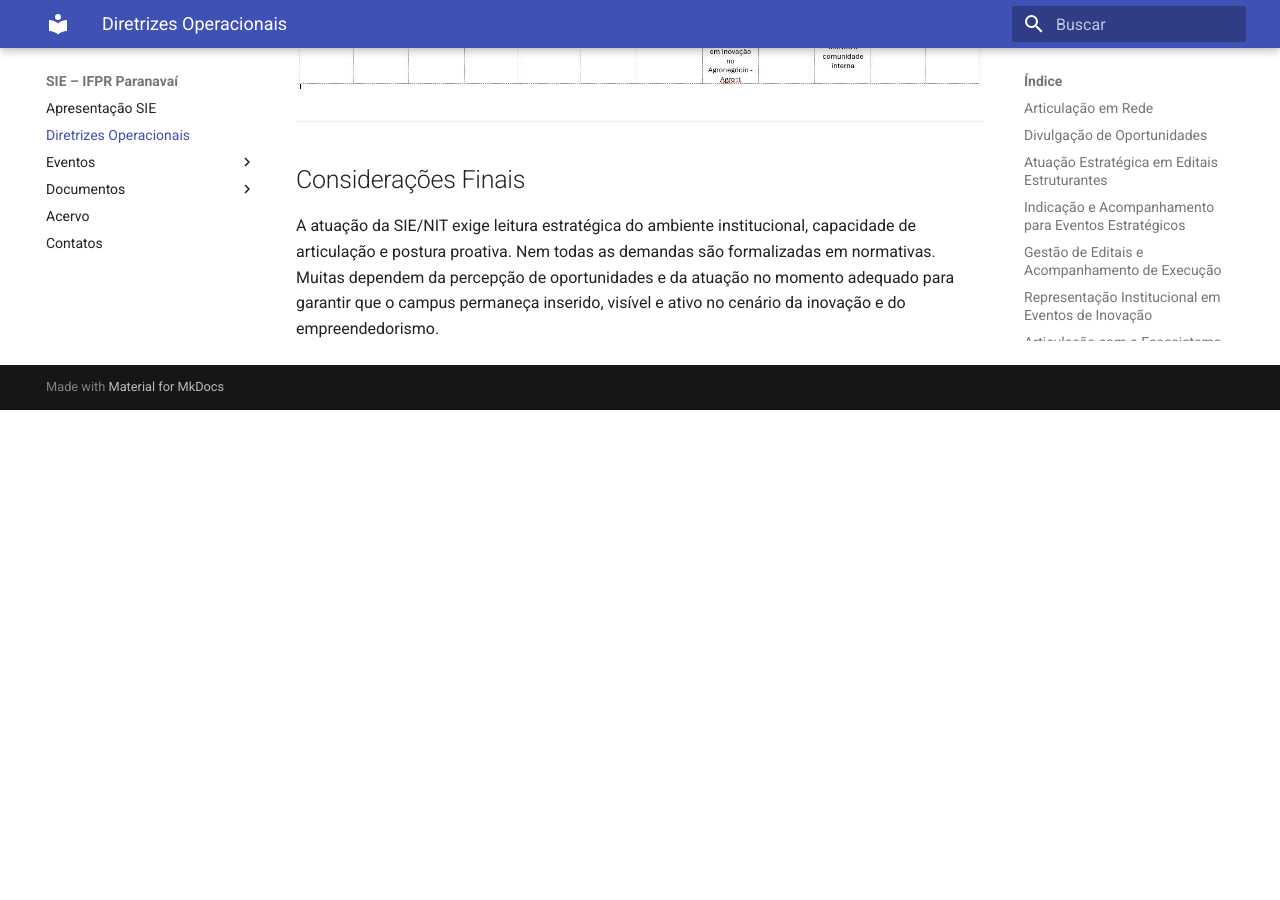
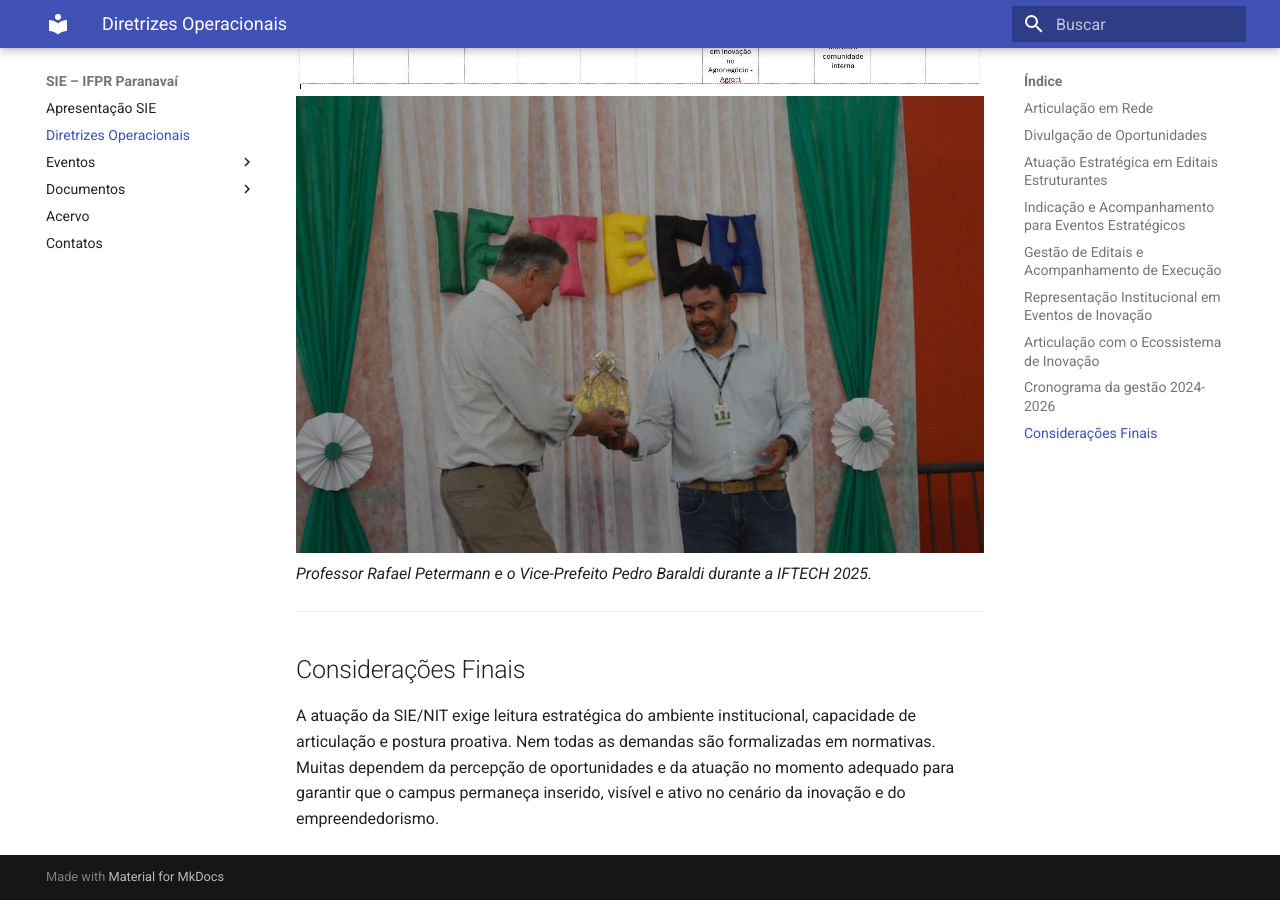
Before and after one commit to ifpr-sie-paranavai/dossie, an MkDocs documentation site: the page built from docs/diretrizes.md, in a window 1280 px wide and 900 px high, scrolled down 4046 px. Built offline with MkDocs 1.6.1 and Material for MkDocs 9.7.7, drawn with Linux system fonts in a browser that asks for light colours; before the commit the page ends 4456 px from its top, so only the background shows below that.

Commit message:
Update diretrizes.md

```diff
--- a/docs/diretrizes.md
+++ b/docs/diretrizes.md
@@ -125,7 +125,8 @@ A atuação deve sempre observar as normativas institucionais e manter alinhamen
 ## Cronograma da gestão 2024-2026
 
 ![Cronograma anual aproximado](imagens/cronograma.JPG)
-
+![IFTECH 2025](imagens/iftech_2025_capa.jpg)
+*Professor Rafael Petermann e o Vice-Prefeito Pedro Baraldi durante a IFTECH 2025.*
 ---
 
 ## Considerações Finais
```
